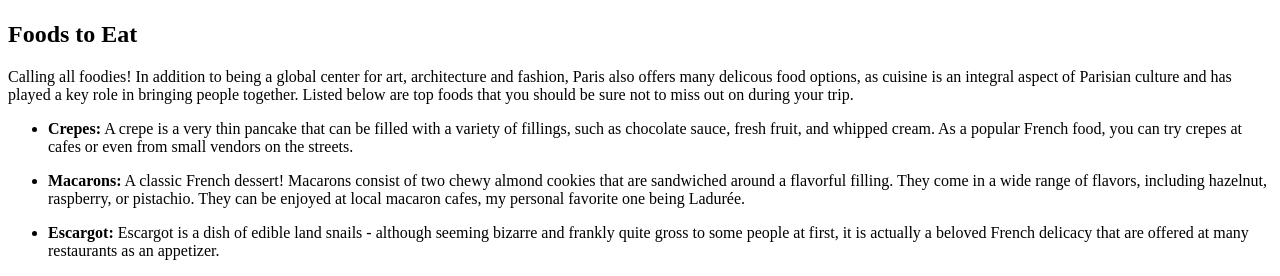
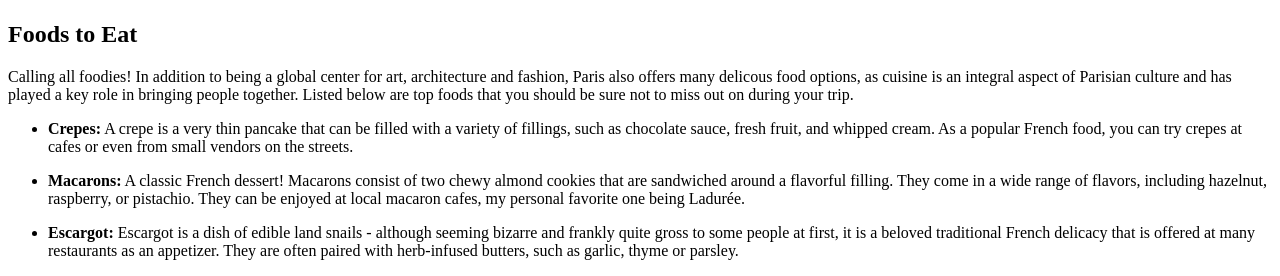
Before and after one commit to ArdsleyHS/firstwebsite-catherine-chun, a plain HTML site: page index.html in a window 1280 px wide. Shown: the part 2015-2291 px from the top of the page. Drawn offline with Linux system fonts and the light colour scheme.

Commit message:
Update index.html
Edited the text

```diff
--- a/index.html
+++ b/index.html
@@ -159,9 +159,11 @@
     <li>
       <p>
         <b>Escargot:</b> Escargot is a dish of edible land snails - although seeming
-        bizarre and frankly quite gross to some people at first, it is actually
-        a beloved French delicacy that are offered at many restaurants as an
-        appetizer.
+        bizarre and frankly quite gross to some people at first, it is
+        a beloved traditional French delicacy that is offered at many restaurants as an
+        appetizer. They are often paired with herb-infused butters, such as
+        garlic, thyme or parsley.
       </p>
+    </li>
 </body>
 </html>
```
